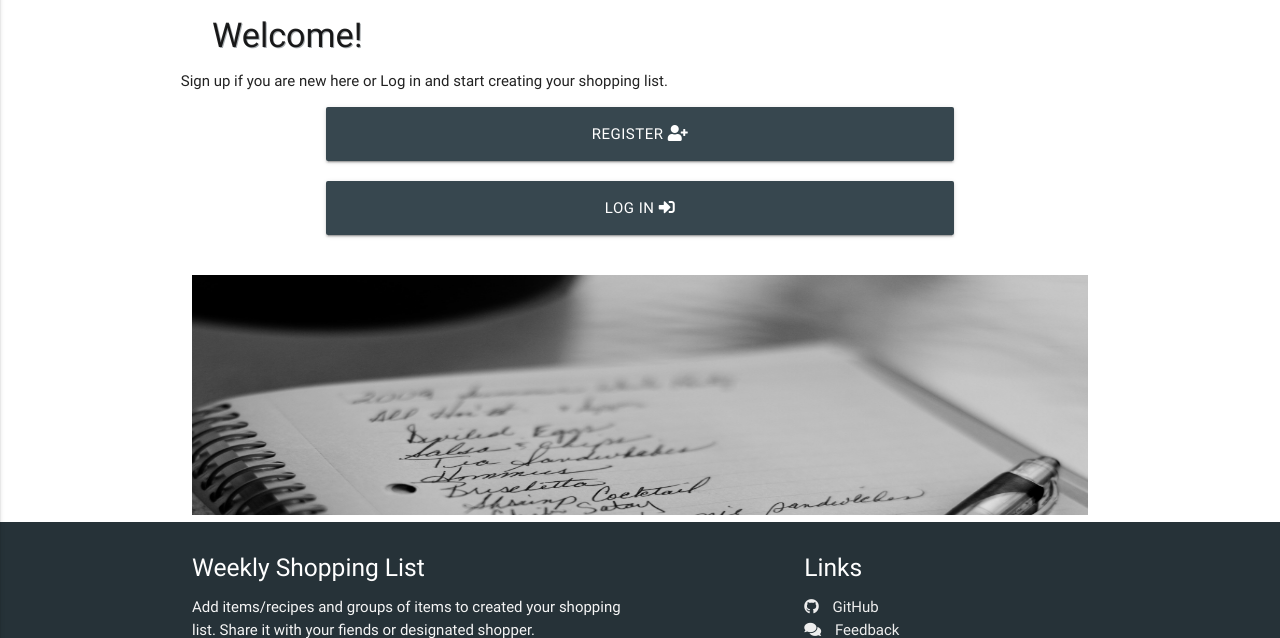
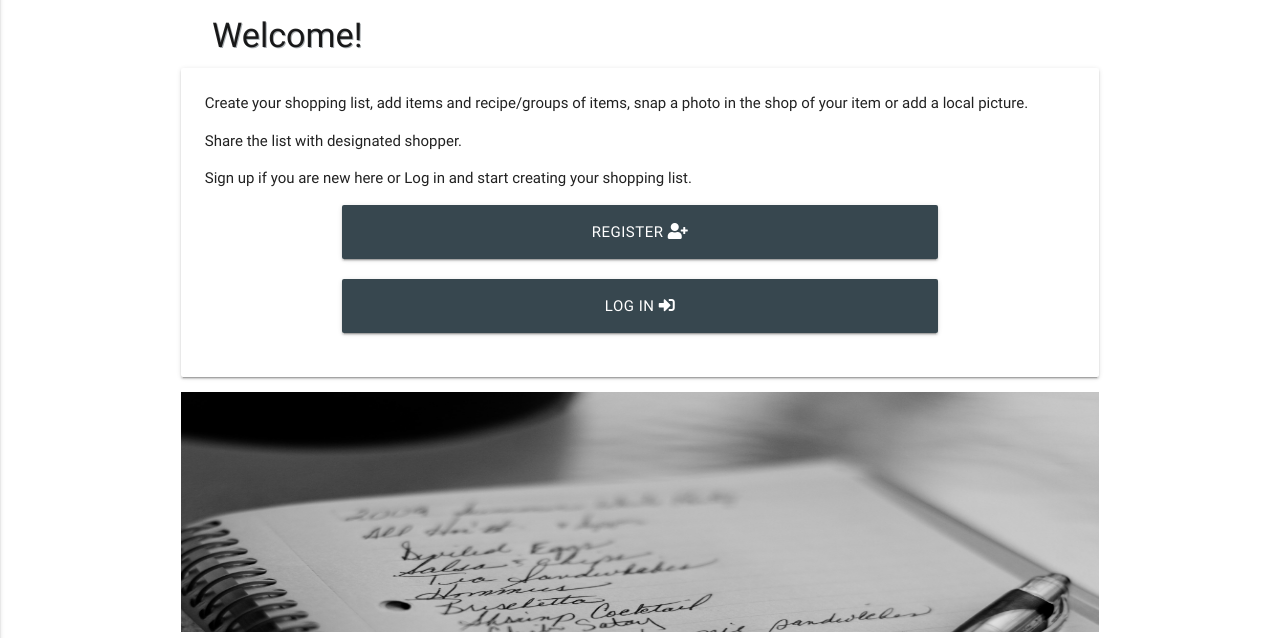
Before and after one commit to xz3t/milestone-3, a Flask app: page / in a window 1280 px wide. Shown: the part 74-712 px from the top of the page. Run offline with Flask 2, Linux system fonts and the light colour scheme; some libraries are stand-ins or nearby versions.

Commit message:
Fix full message to be displayed for user that is not logged in

```diff
--- a/templates/index.html
+++ b/templates/index.html
@@ -3,12 +3,15 @@
 <h4>Welcome!</h4>
 
 <div class="row ">
+    <div class="col-9 ">
         {% if session.user %}
-    <div class="col-9 ">
         <div class="card-panel">
             Create your shopping list, add items and recipe/groups of items, snap a photo in the shop of your item or add a local picture.
             <p> Share the list with designated shopper.</p>
             {% else %}
+            <div class="card-panel">
+                Create your shopping list, add items and recipe/groups of items, snap a photo in the shop of your item or add a local picture.
+                <p> Share the list with designated shopper.</p>
                 <p> Sign up if you are new here or Log in and start creating your shopping list.</p>
                 <div class="row">
                     <a href="{{ url_for('register') }}" class="col s8 offset-s2 btn-large blue-grey darken-3">
```
Lines whose indentation alone changed are shown as unchanged.
